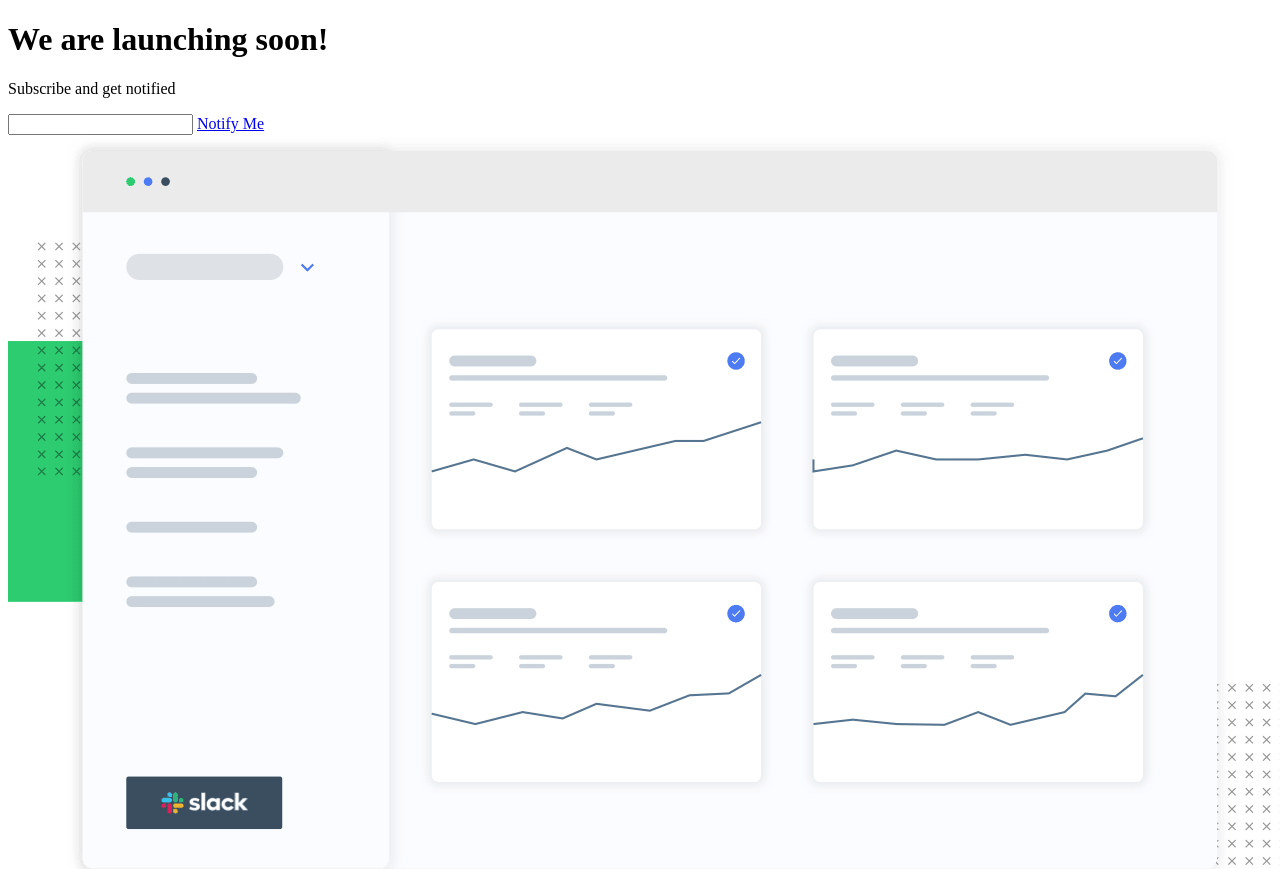
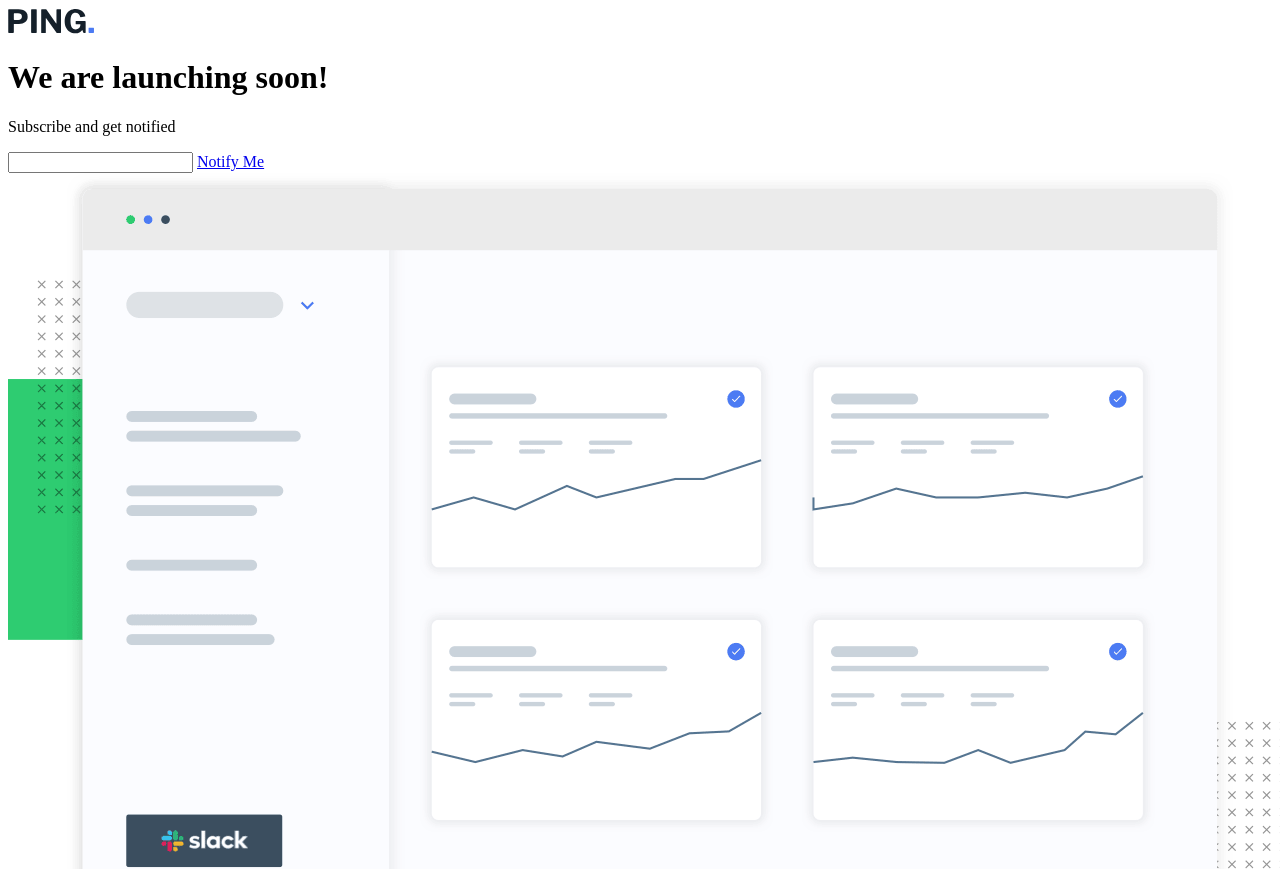
Before and after one commit to reimarrosas/ping-coming-soon-page-frontend-mentor, a plain HTML site: page index.html in a window 1280 px wide. Shown: the top 869 px of the page. Drawn offline with Linux system fonts and the light colour scheme.

Commit message:
Added the logo of the site in the html

```diff
--- a/index.html
+++ b/index.html
@@ -22,6 +22,9 @@
 </head>
 
 <body>
+  <div class="img--container">
+    <img src="images/logo.svg" alt="Ping logo." class="ping-logo">
+  </div>
   <h1 class="main-message">We are launching <span class="main-message--emp">soon!</span></h1>
 
   <p class="message-subtext">Subscribe and get notified</p>
```
